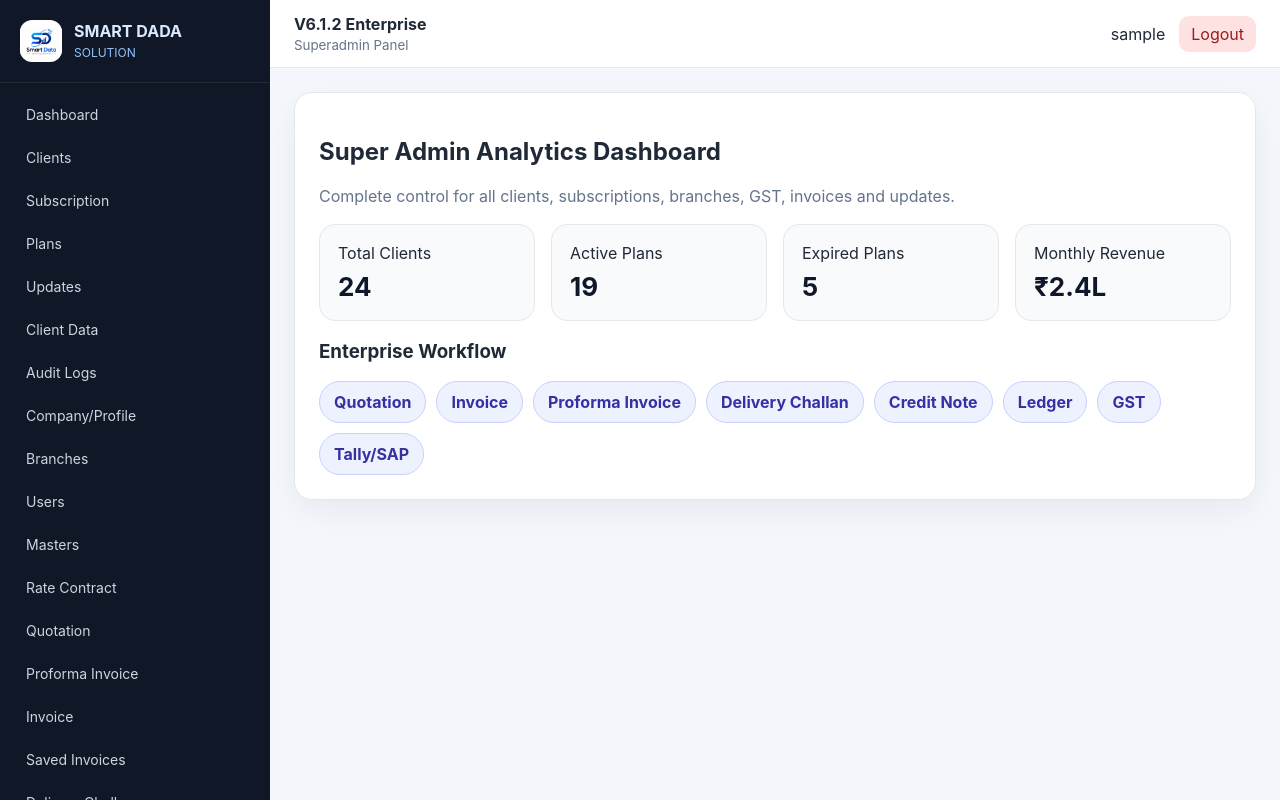
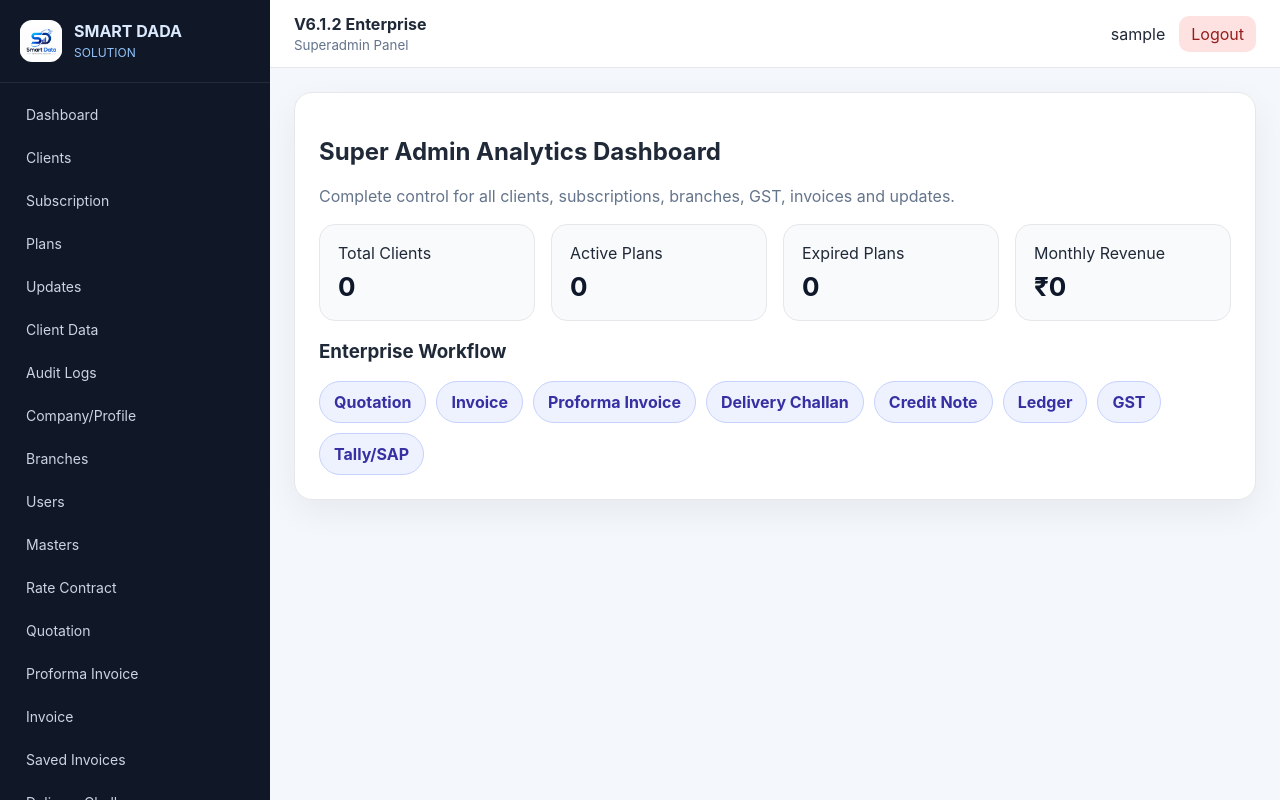
Before and after one commit to dsanjib174-sketch/SD_Invoice_V6_1_2_Enterprise, a Flask app: page /dashboard in a window 1280 px wide. Run offline with Flask 3, Linux system fonts and the light colour scheme; the visitor is signed in with stand-in values (Sample User, id 1).

Commit message:
Update superadmin_dashboard.html

```diff
--- a/app/templates/dashboard/superadmin_dashboard.html
+++ b/app/templates/dashboard/superadmin_dashboard.html
@@ -1,5 +1,5 @@
 {% extends 'base.html' %}{% block content %}
 <h2>Super Admin Analytics Dashboard</h2><p class="muted">Complete control for all clients, subscriptions, branches, GST, invoices and updates.</p>
-<div class="kpi-grid"><div class="kpi">Total Clients<strong>24</strong></div><div class="kpi">Active Plans<strong>19</strong></div><div class="kpi">Expired Plans<strong>5</strong></div><div class="kpi">Monthly Revenue<strong>₹2.4L</strong></div></div>
+<div class="kpi-grid"><div class="kpi">Total Clients<strong>0</strong></div><div class="kpi">Active Plans<strong>0</strong></div><div class="kpi">Expired Plans<strong>0</strong></div><div class="kpi">Monthly Revenue<strong>₹0</strong></div></div>
 <h3>Enterprise Workflow</h3><div class="workflow"><span>Quotation</span><span>Invoice</span><span>Proforma Invoice</span><span>Delivery Challan</span><span>Credit Note</span><span>Ledger</span><span>GST</span><span>Tally/SAP</span></div>
 {% endblock %}
```
